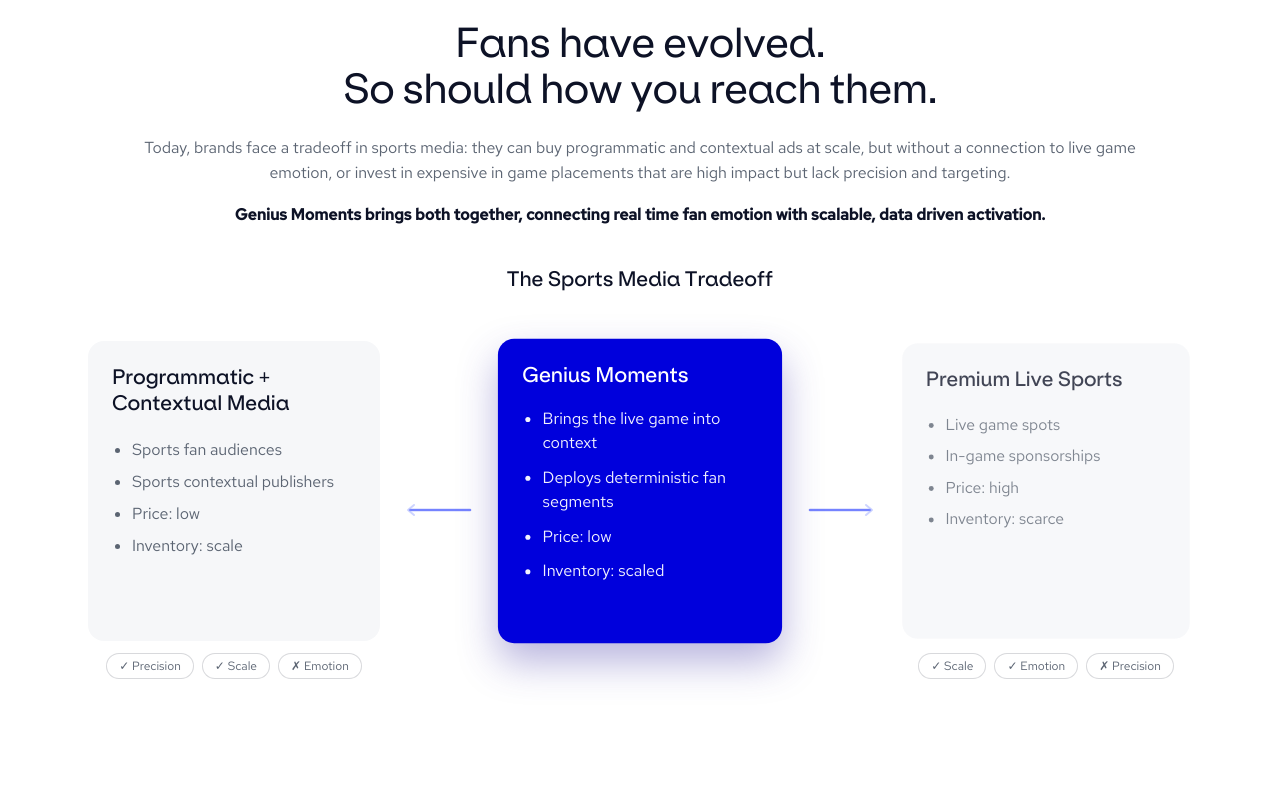
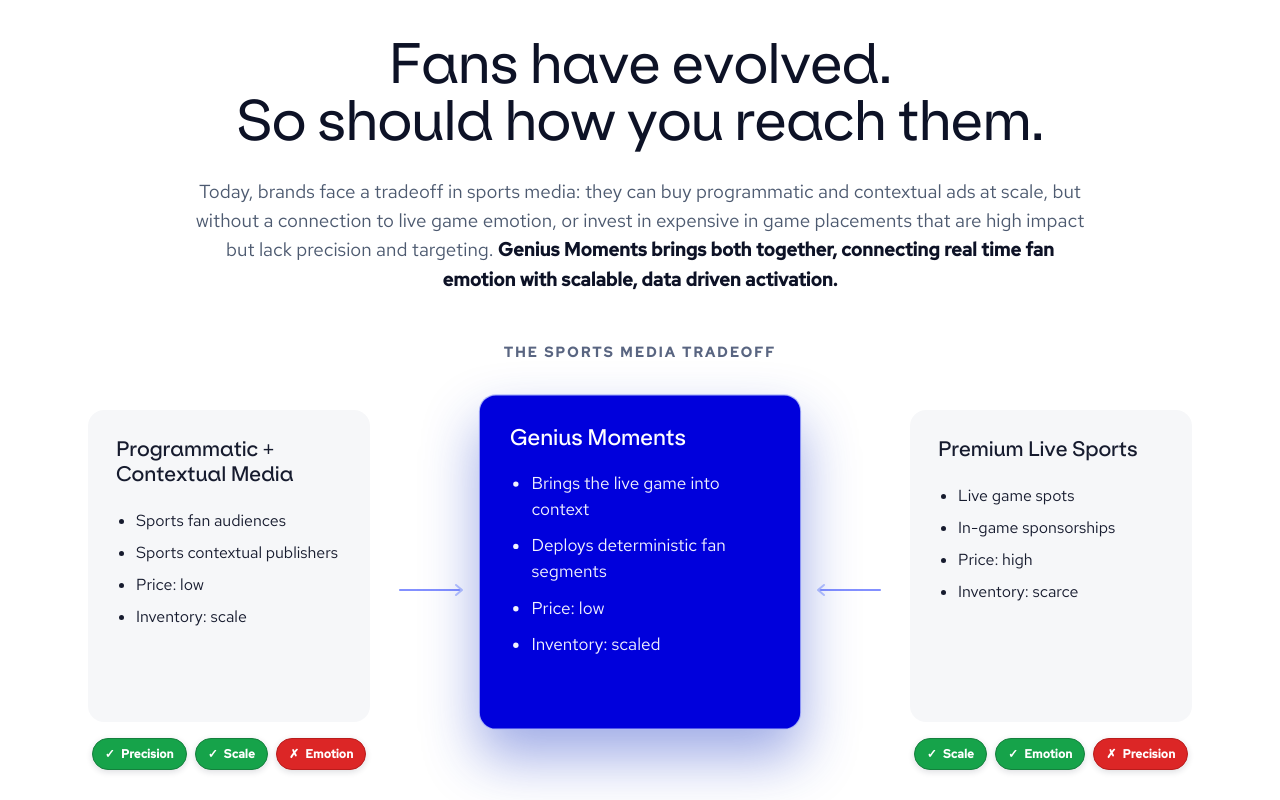
Before and after one commit to travisfleish/moments_collateral, a React (Vite) app: page / in a window 1280 px wide. Shown: the part 1080-1880 px from the top of the page. Built offline with nearby package versions, Linux system fonts and the light colour scheme.

Commit message:
Update MomentEngineSection and WhatIsAMomentSection for enhanced clarity and branding; rename 'Moment Engine' to 'Genius Moment Engine' for consistency, adjust styling in WhatIsAMomentSection for improved visual appeal, and refine content in momentEngine.ts to better describe activation steps.

```diff
--- a/src/components/sections/MomentEngineSection.tsx
+++ b/src/components/sections/MomentEngineSection.tsx
@@ -522,7 +522,7 @@
               className="font-heading font-medium"
               style={{ fontSize: '14px', color: '#0d1226' }}
             >
-              Moment Engine
+              Genius Moment Engine
             </p>
             <p
               className="font-body mt-1"
--- a/src/components/sections/MomentEngineSequence.tsx
+++ b/src/components/sections/MomentEngineSequence.tsx
@@ -152,7 +152,7 @@
             initial={reduced ? { opacity: 0 } : { opacity: 0, y: 12 }}
             animate={{ opacity: 1, y: 0 }}
             transition={{ duration: reduced ? 0.1 : 0.3, ease: 'easeOut' }}
-            className="brand-card shadow-card"
+            className="brand-card"
           >
             <div className="p-8 lg:p-10">
               <div className="grid grid-cols-2 md:grid-cols-4 gap-2 mb-8">
--- a/src/components/sections/WhatIsAMomentSection.tsx
+++ b/src/components/sections/WhatIsAMomentSection.tsx
@@ -1,4 +1,3 @@
-import { useEffect, useState } from 'react'
 import { motion } from 'framer-motion'
 import { useReducedMotionSafe } from '../../hooks/useReducedMotionSafe'
 import type { MomentEngineContent } from '../../content/momentEngine'
@@ -7,17 +6,14 @@
   content: MomentEngineContent['whatIsAMoment']
 }
 
-const AUTO_ADVANCE_MS = 3200
-const comparisonCardClassName = 'flex h-full flex-col rounded-2xl bg-gs-surface p-6 lg:h-[300px]'
+const comparisonCardClassName = 'flex h-full flex-col rounded-2xl bg-gs-surface p-7 lg:h-[312px]'
 const boldSubheadSentence =
   'Genius Moments brings both together, connecting real time fan emotion with scalable, data driven activation.'
 
 function ConnectorArrow({
   direction,
-  reducedMotion,
 }: {
   direction: 'left' | 'right'
-  reducedMotion: boolean
 }) {
   const isLeft = direction === 'left'
 
@@ -29,64 +25,37 @@
           y1="10"
           x2={isLeft ? 6 : 66}
           y2="10"
-          stroke="#a7b3ff"
-          strokeWidth="2"
+          stroke="#c5d0ff"
+          strokeWidth="1.5"
           strokeLinecap="round"
         />
-        <motion.line
+        <line
           x1={isLeft ? 66 : 6}
           y1="10"
           x2={isLeft ? 6 : 66}
           y2="10"
-          stroke="#5f6fff"
-          strokeWidth="2.6"
+          stroke="#7a89ff"
+          strokeWidth="2"
           strokeLinecap="round"
-          initial={false}
-          animate={
-            reducedMotion
-              ? { pathLength: 1, opacity: 0.9 }
-              : { pathLength: [0, 1, 1], opacity: [0, 0.95, 0] }
-          }
-          transition={
-            reducedMotion
-              ? { duration: 0 }
-              : {
-                  duration: 1.35,
-                  ease: 'easeInOut',
-                  repeat: Infinity,
-                  repeatDelay: 0.15,
-                }
-          }
+          opacity="0.9"
         />
         {isLeft ? (
-          <motion.path
+          <path
             d="M10 5 L4 10 L10 15"
-            stroke="#a7b3ff"
+            stroke="#b8c4ff"
             strokeWidth="2"
             strokeLinecap="round"
             strokeLinejoin="round"
-            initial={false}
-            animate={reducedMotion ? { opacity: 1 } : { opacity: [0.5, 1, 0.5] }}
-            transition={
-              reducedMotion
-                ? { duration: 0 }
-                : { duration: 1.35, ease: 'easeInOut', repeat: Infinity }
-            }
+            opacity="1"
           />
         ) : (
-          <motion.path
+          <path
             d="M62 5 L68 10 L62 15"
-            stroke="#a7b3ff"
+            stroke="#b8c4ff"
             strokeWidth="2"
             strokeLinecap="round"
             strokeLinejoin="round"
-            initial={false}
-            animate={reducedMotion ? { opacity: 1 } : { opacity: [0.5, 1, 0.5] }}
-            transition={
-              reducedMotion
-                ? { duration: 0 }
-                : { duration: 1.35, ease: 'easeInOut', repeat: Infinity }
-            }
+            opacity="1"
           />
         )}
       </svg>
@@ -97,22 +66,22 @@
 function GeniusMomentsBridgeCard({ reducedMotion }: { reducedMotion: boolean }) {
   return (
     <motion.article
-      className={comparisonCardClassName}
+      className={`${comparisonCardClassName} relative z-10 border border-[rgba(15,23,42,0.08)] lg:scale-[1.06]`}
       initial={false}
       animate={
         reducedMotion
           ? {
               opacity: 1,
               scale: 1,
-              boxShadow: '0 14px 30px rgba(67,55,168,0.25)',
+              boxShadow: '0 20px 44px rgba(30,58,196,0.34)',
             }
           : {
               opacity: 1,
-              scale: [1, 1.02, 1],
+              scale: [1.06, 1.08, 1.06],
               boxShadow: [
-                '0 14px 30px rgba(67,55,168,0.25)',
-                '0 20px 42px rgba(67,55,168,0.42)',
-                '0 14px 30px rgba(67,55,168,0.25)',
+                '0 20px 44px rgba(30,58,196,0.34)',
+                '0 28px 54px rgba(30,58,196,0.46)',
+                '0 20px 44px rgba(30,58,196,0.34)',
               ],
             }
       }
@@ -122,11 +91,11 @@
           : { duration: 1.6, ease: 'easeInOut', repeat: Infinity }
       }
       style={{
-        borderColor: 'rgba(167,179,255,0.42)',
+        borderColor: 'rgba(208,219,255,0.8)',
         backgroundColor: 'var(--color-gs-accent-500)',
       }}
     >
-      <h3 className="font-heading text-brand-h4" style={{ color: '#ffffff' }}>
+      <h3 className="font-heading text-brand-h4 leading-tight" style={{ color: '#ffffff' }}>
         Genius Moments
       </h3>
       <ul className="mt-4 space-y-2.5 list-disc pl-5">
@@ -148,95 +117,116 @@
 function ComparisonCard({
   title,
   bullets,
-  isActive,
 }: {
   title: string
   bullets: string[]
-  isActive: boolean
 }) {
   return (
-    <motion.article
+    <article
       className={comparisonCardClassName}
-      initial={false}
-      animate={{
-        opacity: isActive ? 1 : 0.78,
-        scale: isActive ? 1 : 0.985,
+      style={{
+        opacity: 0.96,
       }}
-      transition={{ duration: 0.3, ease: 'easeOut' }}
     >
-      <h3 className="font-heading text-brand-h4 text-navy">{title}</h3>
+      <h3 className="font-heading text-brand-h4 leading-tight text-navy">{title}</h3>
       <ul className="mt-5 space-y-2 list-disc pl-5">
         {bullets.map((item) => (
-          <li key={item} className="font-body text-base text-[var(--color-text-muted)]">
+          <li key={item} className="font-body text-base text-[var(--color-text-muted)]/95">
             {item}
           </li>
         ))}
       </ul>
-    </motion.article>
+    </article>
   )
 }
 
 function OutsideChecklist({ items }: { items: string[] }) {
   return (
-    <ul className="mt-3 flex flex-wrap gap-2 justify-center">
-      {items.map((item) => (
+    <ul className="mt-4 flex flex-wrap justify-center gap-2">
+      {items.map((item) => {
+        const isCheck = item.startsWith('✓')
+        const isCross = item.startsWith('✗')
+        const label = item.replace(/^[✓✗]\s*/, '')
+        const symbol = isCheck ? '✓' : isCross ? '✗' : ''
+        const symbolColor = '#ffffff'
+        const pillStyles = isCheck
+          ? {
+              borderColor: '#15803d',
+              color: '#ffffff',
+              backgroundColor: '#16a34a',
+            }
+          : isCross
+            ? {
+                borderColor: '#b91c1c',
+                color: '#ffffff',
+                backgroundColor: '#dc2626',
+              }
+            : {
+                borderColor: 'rgba(15,23,42,0.2)',
+                color: '#334155',
+                backgroundColor: '#ffffff',
+              }
+
+        return (
           <li
             key={item}
-          className="rounded-full border px-3 py-1 font-body text-xs"
+            className="rounded-full border px-3 py-1.5 font-body text-[12px] font-semibold tracking-[0.01em]"
             style={{
-            borderColor: 'rgba(15,23,42,0.16)',
-            color: '#5b6472',
-            backgroundColor: '#ffffff',
+              ...pillStyles,
+              boxShadow: '0 2px 6px rgba(15,23,42,0.14)',
             }}
           >
-          {item}
+            {symbol ? (
+              <span className="inline-flex items-center gap-1.5">
+                <span aria-hidden="true" style={{ color: symbolColor }}>
+                  {symbol}
+                </span>
+                <span>{label}</span>
+              </span>
+            ) : (
+              item
+            )}
           </li>
-      ))}
+        )
+      })}
     </ul>
   )
 }
 
 export function WhatIsAMomentSection({ content }: WhatIsAMomentSectionProps) {
   const reducedMotion = useReducedMotionSafe()
-  const [activeCard, setActiveCard] = useState(0)
   const boldSentenceIncluded = content.subhead.includes(boldSubheadSentence)
   const subheadLead = boldSentenceIncluded
     ? content.subhead.replace(` ${boldSubheadSentence}`, '')
     : content.subhead
-
-  useEffect(() => {
-    if (reducedMotion) {
-      return
-    }
-
-    const intervalId = window.setInterval(() => {
-      setActiveCard((prev) => (prev === 0 ? 1 : 0))
-    }, AUTO_ADVANCE_MS)
-
-    return () => window.clearInterval(intervalId)
-  }, [reducedMotion])
+  const subheadBoldSentence = boldSentenceIncluded ? ` ${boldSubheadSentence}` : ''
 
   return (
     <section
       id="what-is-a-moment"
       aria-labelledby="what-is-a-moment-heading"
-      className="bg-white py-24"
+      className="bg-white py-24 md:py-28"
     >
       <div className="section-shell">
-        <div className="mx-auto max-w-5xl text-center">
-          <h2 id="what-is-a-moment-heading" className="section-title whitespace-pre-line">
+        <div className="mx-auto max-w-4xl text-center">
+          <h2
+            id="what-is-a-moment-heading"
+            className="section-title whitespace-pre-line text-[clamp(2rem,5vw,3.4rem)] leading-[1.05]"
+          >
             {content.headline}
           </h2>
-          <p className="section-copy mt-5">{subheadLead}</p>
-          {boldSentenceIncluded ? (
-            <p className="section-copy mt-4">
-              <strong className="font-semibold text-navy">{boldSubheadSentence}</strong>
+          <p className="section-copy mx-auto mt-6 max-w-4xl text-[clamp(1rem,1.8vw,1.18rem)] leading-[1.55] text-[#4d5a70]">
+            <span>{subheadLead}</span>
+            {subheadBoldSentence ? <strong className="font-semibold text-navy">{subheadBoldSentence}</strong> : null}
           </p>
-          ) : null}
         </div>
 
-        <h3 className="mt-10 text-center font-heading text-brand-h4 text-navy">The Sports Media Tradeoff</h3>
-        <div className="mt-12 grid gap-4 lg:gap-6 items-stretch lg:grid-cols-[minmax(0,1fr)_72px_280px_72px_minmax(0,1fr)]">
+        <div className="mt-12 text-center">
+          <h3 className="font-body text-sm font-semibold uppercase tracking-[0.16em] text-[#596581]">
+            The Sports Media Tradeoff
+          </h3>
+        </div>
+        <div className="mt-8 grid items-stretch gap-4 lg:mt-12 lg:gap-6 lg:grid-cols-[minmax(0,1fr)_72px_300px_72px_minmax(0,1fr)]">
           <div className="flex flex-col">
             <ComparisonCard
               title={content.contrastLeft.label}
@@ -246,13 +236,14 @@
                 'Price: low',
                 'Inventory: scale',
               ]}
-              isActive={activeCard === 0}
             />
             <OutsideChecklist items={['✓ Precision', '✓ Scale', '✗ Emotion']} />
           </div>
-          <ConnectorArrow direction="left" reducedMotion={reducedMotion} />
+          <ConnectorArrow direction="right" />
+          <div className="lg:-mt-1">
             <GeniusMomentsBridgeCard reducedMotion={reducedMotion} />
-          <ConnectorArrow direction="right" reducedMotion={reducedMotion} />
+          </div>
+          <ConnectorArrow direction="left" />
           <div className="flex flex-col">
             <ComparisonCard
               title={content.contrastRight.label}
@@ -262,7 +253,6 @@
                 'Price: high',
                 'Inventory: scarce',
               ]}
-              isActive={activeCard === 1}
             />
             <OutsideChecklist items={['✓ Scale', '✓ Emotion', '✗ Precision']} />
           </div>
--- a/src/content/momentEngine.ts
+++ b/src/content/momentEngine.ts
@@ -268,9 +268,9 @@
       ],
     },
     sportsMoments: {
-      headline: 'Moments and audiences by sport',
+      headline: 'How To Buy & Activate Genius Moments',
       description:
-        'Choose a sport to view recommended moments and top audience segments.',
+        'Activating Genius Moments is simple: select the moments that matter, pair them with your audience, and have a Deal ID automatically pushed to your preferred DSP for activation.',
       stepOneTitle: 'Step 1: Choose your moment',
       stepTwoTitle: 'Step 2: Customize your audience',
       stepThreeTitle: 'Step 3: Deal activation',
```
Lines whose indentation alone changed are shown as unchanged.
